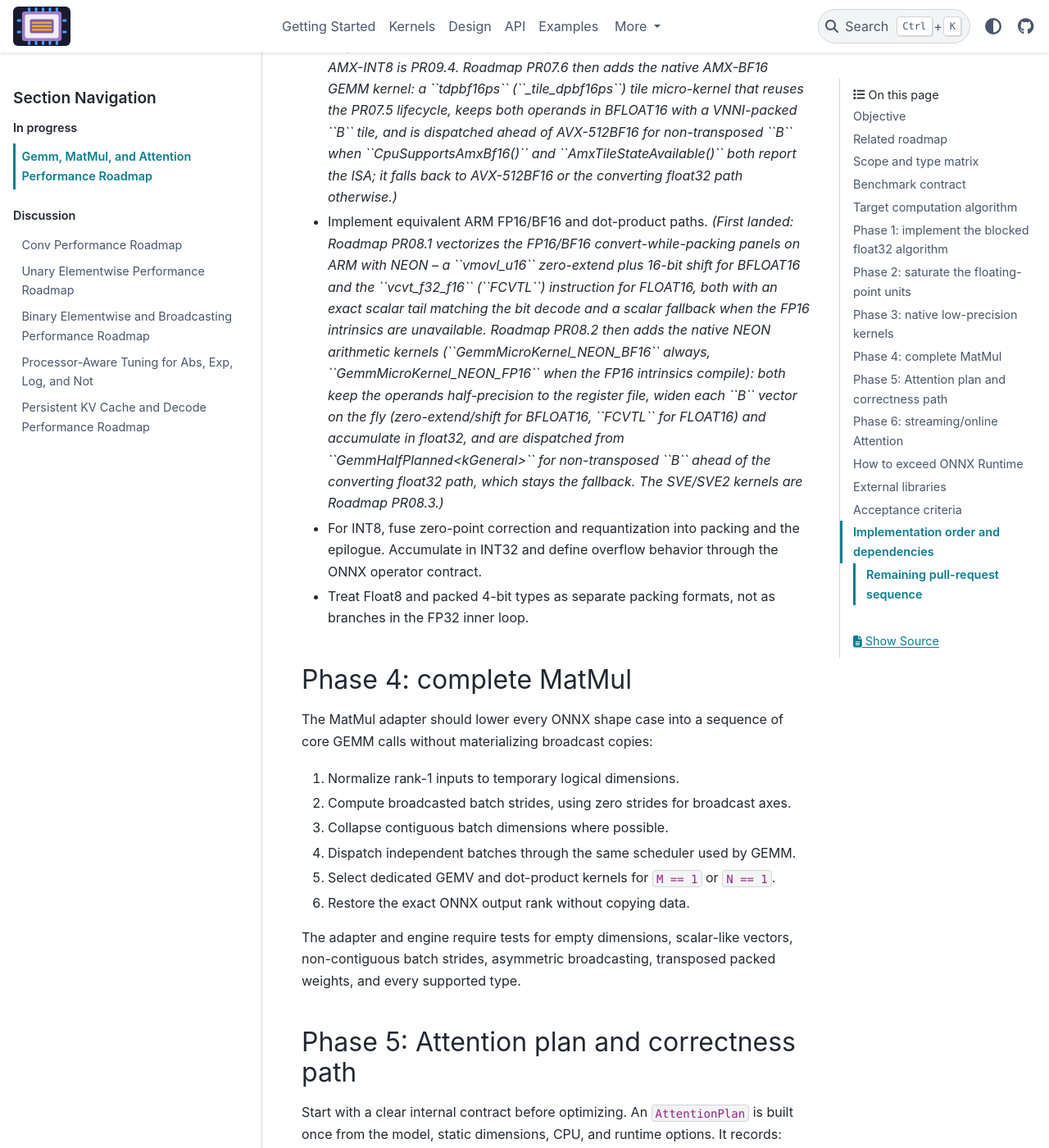
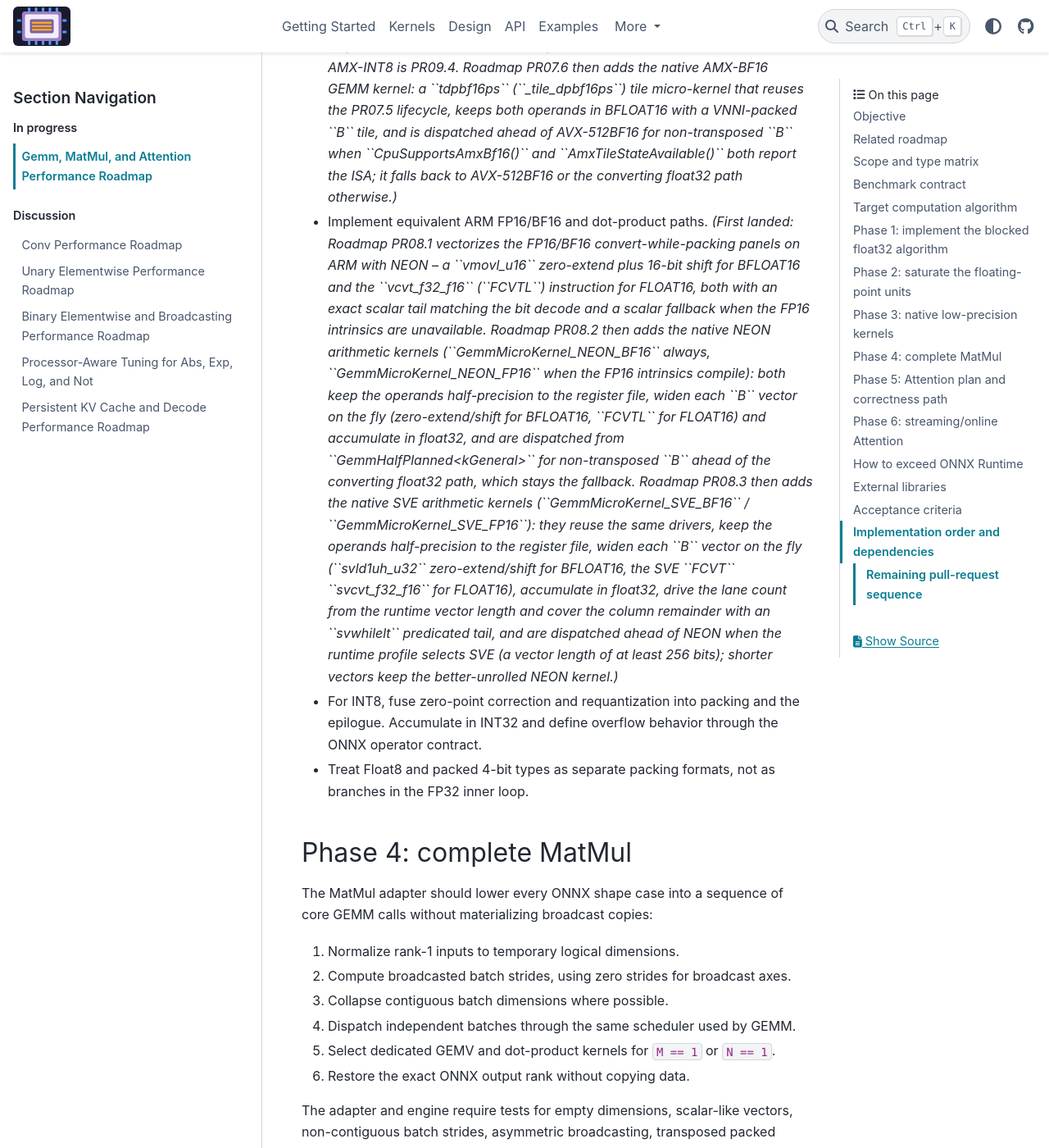
Before and after one commit to xadupre/onnx-light-cpu, a Sphinx documentation site: the page built from docs/next_steps/2026_08_gemm_matmul.rst, in a window 1280 px wide and 1400 px high, scrolled down 9762 px. Shown: the whole window at 82% size. Built offline with Sphinx 7.4.7 and the PyData theme 0.15.4, drawn with Linux system fonts in a browser that asks for light colours; pages that are not in the unit, such as notebooks, are missing from menus; some of the changed text lies outside the part shown.

Commit message:
Add native SVE FP16/BF16 GEMM kernels (Roadmap PR08.3)
Co-authored-by: xadupre <22452781+xadupre@users.noreply.github.com>

```diff
--- a/docs/next_steps/2026_08_gemm_matmul.rst
+++ b/docs/next_steps/2026_08_gemm_matmul.rst
@@ -421,8 +421,15 @@ extra full-matrix memory passes.
   file, widen each ``B`` vector on the fly (zero-extend/shift for BFLOAT16,
   ``FCVTL`` for FLOAT16) and accumulate in float32, and are dispatched from
   ``GemmHalfPlanned<kGeneral>`` for non-transposed ``B`` ahead of the converting
-  float32 path, which stays the fallback. The SVE/SVE2 kernels are Roadmap
-  PR08.3.)*
+  float32 path, which stays the fallback. Roadmap PR08.3 then adds the native SVE
+  arithmetic kernels (``GemmMicroKernel_SVE_BF16`` / ``GemmMicroKernel_SVE_FP16``):
+  they reuse the same drivers, keep the operands half-precision to the register
+  file, widen each ``B`` vector on the fly (``svld1uh_u32`` zero-extend/shift for
+  BFLOAT16, the SVE ``FCVT`` ``svcvt_f32_f16`` for FLOAT16), accumulate in
+  float32, drive the lane count from the runtime vector length and cover the
+  column remainder with an ``svwhilelt`` predicated tail, and are dispatched ahead
+  of NEON when the runtime profile selects SVE (a vector length of at least 256
+  bits); shorter vectors keep the better-unrolled NEON kernel.)*
 * For INT8, fuse zero-point correction and requantization into packing and the
   epilogue. Accumulate in INT32 and define overflow behavior through the ONNX
   operator contract.
@@ -1202,7 +1209,36 @@ fallbacks are ordered. Completed rows remain visible so scope is not lost.
      - Runtime-vector-length-aware kernels and predicated tails pass under
        native hardware or QEMU, with NEON selected for short vector lengths.
      - PR08.2
-     - Pending
+     - Implemented. The SVE translation unit (``gemm/arm/gemm_kernel_sve``) adds
+       ``GemmMicroKernel_SVE_BF16`` and ``GemmMicroKernel_SVE_FP16`` -- new
+       members of the BFLOAT16 / FLOAT16 micro-kernel families that share the
+       ``GemmBf16MicroKernel`` / ``GemmFp16MicroKernel`` signatures, so the
+       PR07.4 / PR07.3 ``GemmBf16NativeGeneral`` / ``GemmFp16NativeGeneral``
+       drivers, half-precision ``A`` packing (including ``trans_a``), and the
+       ``GemmMicroKernel_ScalarBf16`` / ``ScalarFp16`` row fallback are reused.
+       Like the PR08.2 NEON kernels both operands stay half-precision to the
+       register file: each ``B`` row is widened on the fly (BFLOAT16 with a
+       zero-extending halfword load ``svld1uh_u32`` plus a 16-bit shift, FLOAT16
+       with the same load reinterpreted so the SVE ``FCVT`` ``svcvt_f32_f16``
+       reads the pattern from the low 16 bits of each word), the dot products
+       accumulate in float32, and ``alpha`` is applied in the epilogue. The
+       runtime vector length (``svcntw``) drives the lane count, the leading loop
+       consumes two vectors per column step, and the ``svwhilelt`` predicated
+       tail covers the column remainder without reading inactive columns, so the
+       result is identical to the widen-then-float32 reference. Half precision is
+       part of baseline SVE, so unlike the NEON FLOAT16 kernel the SVE FLOAT16
+       kernel needs no separate FP16 feature gate. ``GemmHalfPlanned<kGeneral>``
+       dispatches here for a non-transposed ``B`` when ``DetectArmGemmProfile``
+       selects SVE (a vector length of at least 256 bits) ahead of the NEON path;
+       a 128-bit vector length keeps the better-unrolled six-row NEON kernel, a
+       transposed ``B`` keeps the converting float32 path, and a build without SVE
+       is unaffected. New ``GemmHalf.Float16SveNativeGeneralColumnTails`` and
+       ``GemmHalf.BFloat16SveNativeGeneralColumnTails`` differential shapes (an
+       ``N`` spanning several SVE vectors, the ``svwhilelt`` predicated column
+       tail, even/odd ``K``, and a transposed ``A``) run through the SVE path
+       under the cross-compiled aarch64 QEMU CI at 512-bit and 384-bit vector
+       lengths (and the NEON fallback at 128 bits) and match the reference. The
+       dedicated-machine ONNX Runtime comparison is tracked by PR10.5.
    * - Roadmap PR09.1
      - Portable integer semantics.
      - INT8/UINT8/INT32/INT64 implement schema-defined zero points, overflow,
```
Also changed, not shown: other parts of docs/next_steps/2026_08_gemm_matmul.rst (+2 -2 lines), 4 other files.
